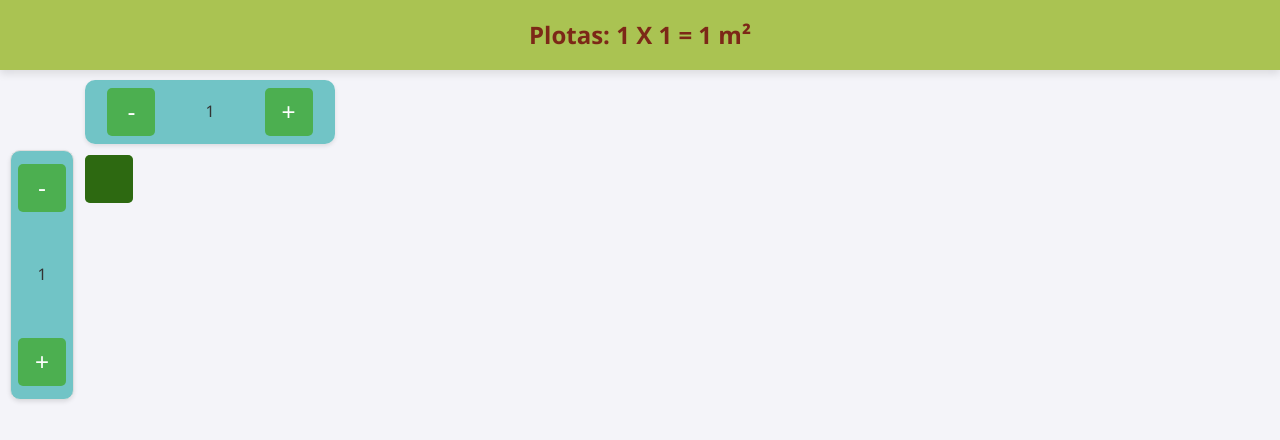
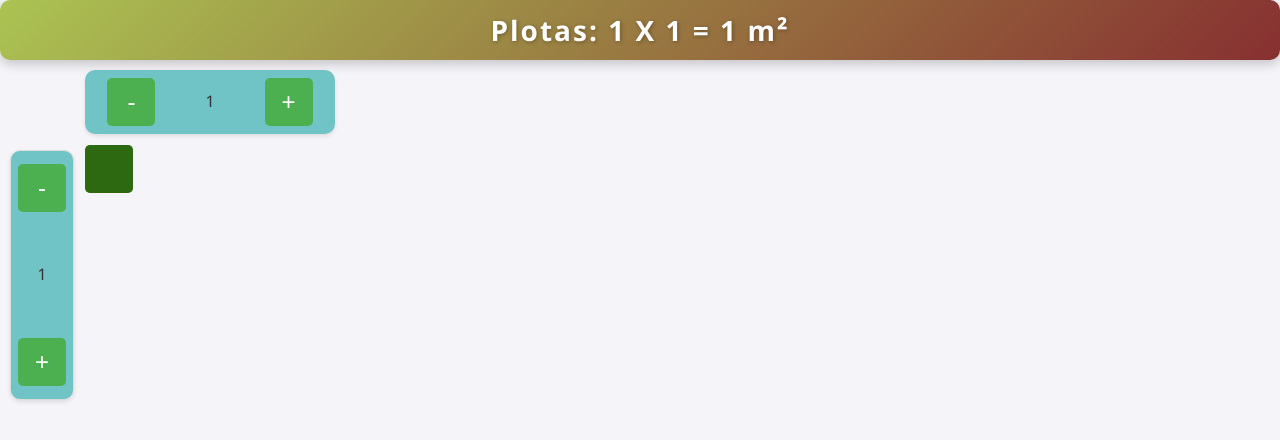
Before and after one commit to JustinasPakalnis/react-squares, a React (Vite) app: page / in a window 1280 px wide. Shown: the top 440 px of the page. Built offline with nearby package versions, Linux system fonts and the light colour scheme.

Commit message:
ok now for real

```diff
--- a/src/App.css
+++ b/src/App.css
@@ -19,20 +19,37 @@ main {
 }
 
 .header {
-  background-color: rgba(158, 187, 53, 0.85);
-  height: 70px;
+  background: linear-gradient(
+    135deg,
+    rgba(158, 187, 53, 0.85),
+    rgba(116, 13, 13, 0.85)
+  );
+  height: 60px;
   display: flex;
   align-items: center;
   justify-content: center;
   padding: 0 20px;
-  box-shadow: 0 4px 8px rgba(0, 0, 0, 0.1);
+  box-shadow: 0 4px 12px rgba(0, 0, 0, 0.2);
+  border-radius: 10px;
+  transition: transform 0.3s ease;
+}
+
+.header:hover {
+  transform: translateY(-5px);
 }
 
 .headerBoard {
   text-align: center;
-  color: rgba(116, 13, 13, 0.85);
-  font-size: 1.5rem;
+  color: #fff;
+  font-size: 1.75rem;
   font-weight: bold;
+  text-shadow: 1px 1px 4px rgba(0, 0, 0, 0.3);
+  letter-spacing: 2px;
+  transition: color 0.3s ease;
+}
+
+.headerBoard:hover {
+  color: #ffffcc;
 }
 
 button {
@@ -67,7 +84,7 @@ button:hover {
   width: 250px;
   height: 4rem;
   position: fixed;
-  top: 80px;
+  top: 70px;
   left: 20px;
 }
 
```
